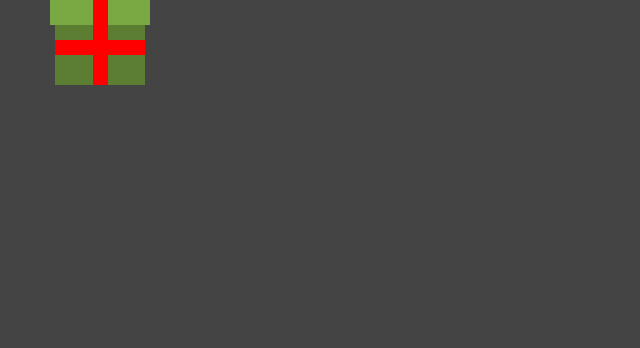
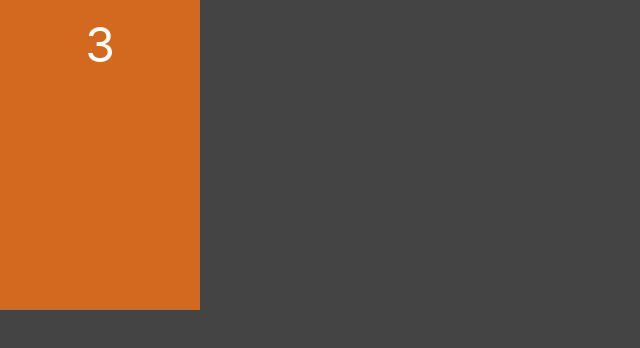
Before and after one commit to LeticiaLopess/portas, a Next.js app: page / in a window 1280 px wide. Shown: the top 348 px of the page, without its empty margins (0-640 px from the left). Built offline with nearby package versions, Linux system fonts and the light colour scheme.

Commit message:
componente porta

```diff
--- /dev/null
+++ b/components/Porta.jsx
@@ -0,0 +1,9 @@
+import styles from "../styles/Porta.module.css"
+
+export default function Porta(props) {
+    return (
+        <div className={styles.porta}>
+            <div className={styles.numero}>3</div>
+        </div>
+    )
+}
--- a/pages/index.jsx
+++ b/pages/index.jsx
@@ -1,9 +1,9 @@
-import Presente from "../components/Presente";
+import Porta from "../components/Porta";
 
 export default function Home() {
   return (
     <div>
-      <Presente />
+      <Porta />
     </div>
   )
 }
--- /dev/null
+++ b/styles/Porta.module.css
@@ -0,0 +1,15 @@
+.porta {
+    display: flex;
+    flex-direction: column; /*pois o número ficará em cima e a maçaneta em baixo*/
+    align-items: center;
+    background-color: chocolate;
+    padding: 15px;
+
+    /*temp*/
+    width: 200px;
+    height: 310px;
+}
+
+.numero {
+    font-size: 3rem;
+}
--- a/styles/globals.css
+++ b/styles/globals.css
@@ -16,9 +16,3 @@ a {
 * {
   box-sizing: border-box;
 }
-
-@media (prefers-color-scheme: dark) {
-  html {
-    color-scheme: dark;
-  }
-}
```
